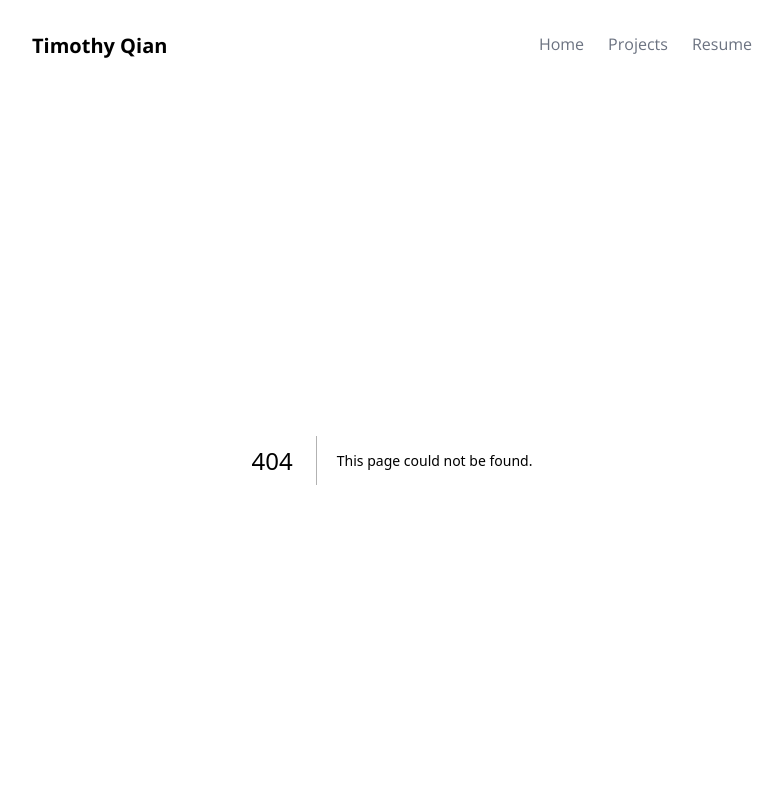
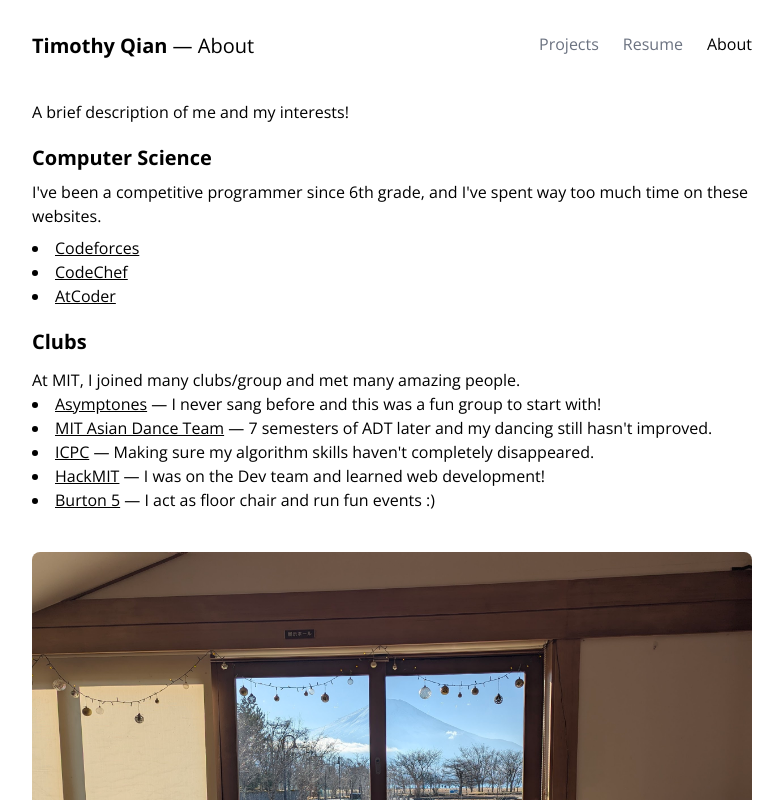
Before and after one commit to 12tqian/12tqian.github.io, a Next.js app: page /about in a window 1280 px wide. Before the commit this address had no page. Shown: the top 800 px of the page, without its empty margins (248-1031 px from the left). Built offline with nearby package versions, Linux system fonts and the light colour scheme.

Commit message:
pictures

```diff
--- /dev/null
+++ b/src/app/about/page.tsx
@@ -0,0 +1,90 @@
+import Link from "next/link";
+import Image from "next/image";
+
+export default function About() {
+  return (
+    <main className="layout-md flex flex-col items-start py-10">
+      <p className="mb-5">A brief description of me and my interests!</p>
+      <div className="mb-5">
+        <p className="text-xl font-bold text-black">Computer Science</p>
+        <p>
+          I've been a competitive programmer since 6th grade, and I've spent way
+          too much time on these websites.
+        </p>
+        <ul className="list-disc list-inside">
+          <li>
+            <Link
+              className="underline"
+              href="https://codeforces.com/profile/12tqian"
+            >
+              Codeforces
+            </Link>
+          </li>
+          <li>
+            <Link
+              className="underline"
+              href="https://www.codechef.com/users/tqian"
+            >
+              CodeChef
+            </Link>
+          </li>
+          <li>
+            <Link className="underline" href="https://atcoder.jp/users/tqian">
+              AtCoder
+            </Link>
+          </li>
+        </ul>
+      </div>
+      <div className="mb-10">
+        <p className="text-xl font-bold text-black mb-3">Clubs</p>
+        At MIT, I joined many clubs/group and met many amazing people.
+        <ul className="list-disc list-inside">
+          <li>
+            <Link href="https://asymptones.mit.edu/" className="underline">
+              Asymptones
+            </Link>{" "}
+            — I never sang before and this was a fun group to start with!
+          </li>
+          <li>
+            <Link href="http://adt.mit.edu/" className="underline">
+              MIT Asian Dance Team
+            </Link>{" "}
+            — 7 semesters of ADT later and my dancing still hasn't
+            improved.{" "}
+          </li>
+          <li>
+            <Link
+              href="https://web.mit.edu/acmicpc/www/2023/index.html"
+              className="underline"
+            >
+              ICPC
+            </Link>{" "}
+            — Making sure my algorithm skills haven't completely disappeared.
+          </li>
+          <li>
+            <Link href="https://hackmit.org" className="underline">
+              HackMIT
+            </Link>{" "}
+            — I was on the Dev team and learned web development!
+          </li>
+          <li>
+            <Link
+              href="https://bc.mit.edu/floors/burton-5"
+              className="underline"
+            >
+              Burton 5
+            </Link>{" "}
+            — I act as floor chair and run fun events :)
+          </li>
+        </ul>
+      </div>
+      <Image
+        src={"/images/faker.png"}
+        width={0}
+        height={0}
+        className={`rounded-lg max-w-full w-full`}
+        alt="me"
+      />
+    </main>
+  );
+}
--- a/src/app/components/Header.tsx
+++ b/src/app/components/Header.tsx
@@ -25,16 +25,16 @@ const Navlink: React.FC<{
 
 const links = [
   {
-    name: "Home",
-    href: "/",
-  },
-  {
     name: "Projects",
     href: "/projects",
   },
   {
     name: "Resume",
     href: "/resume",
+  },
+  {
+    name: "About",
+    href: "/about",
   },
 ];
 
```
Also changed, not shown: public/images/faker.png (added).
